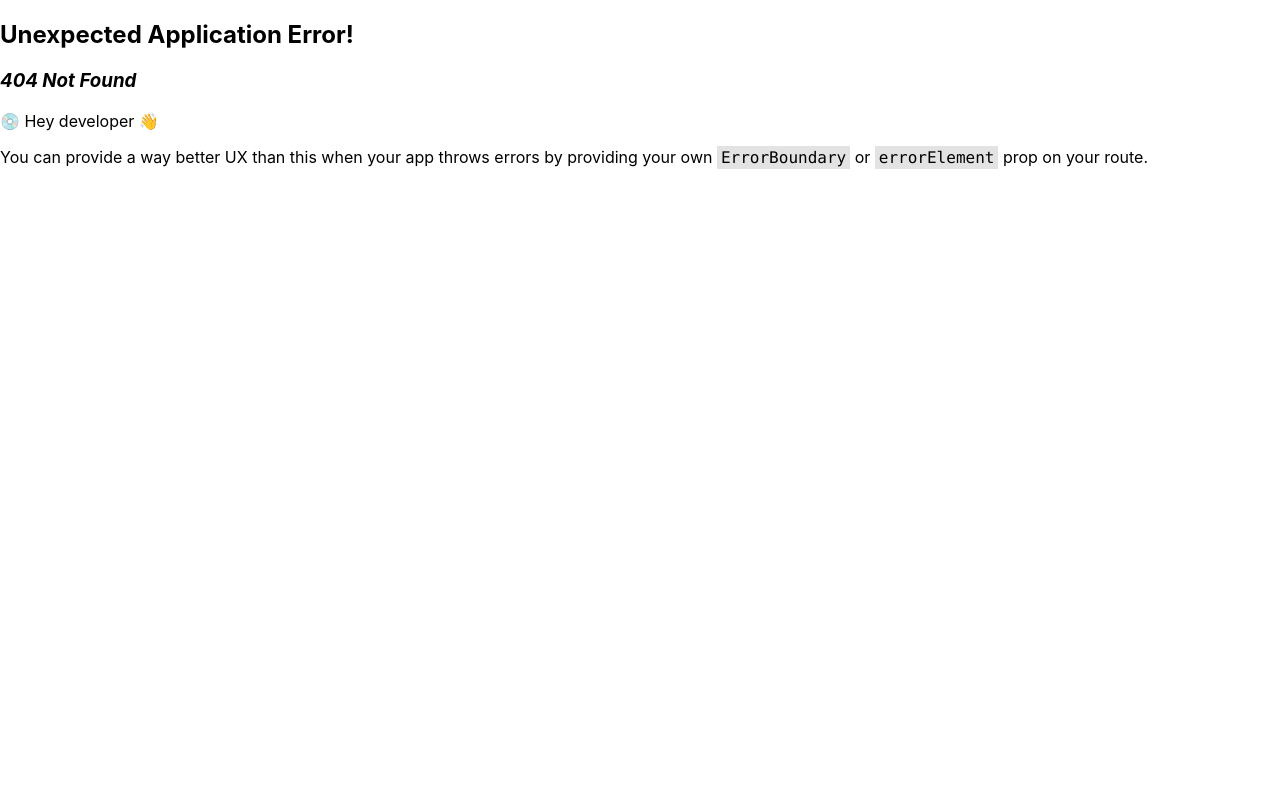
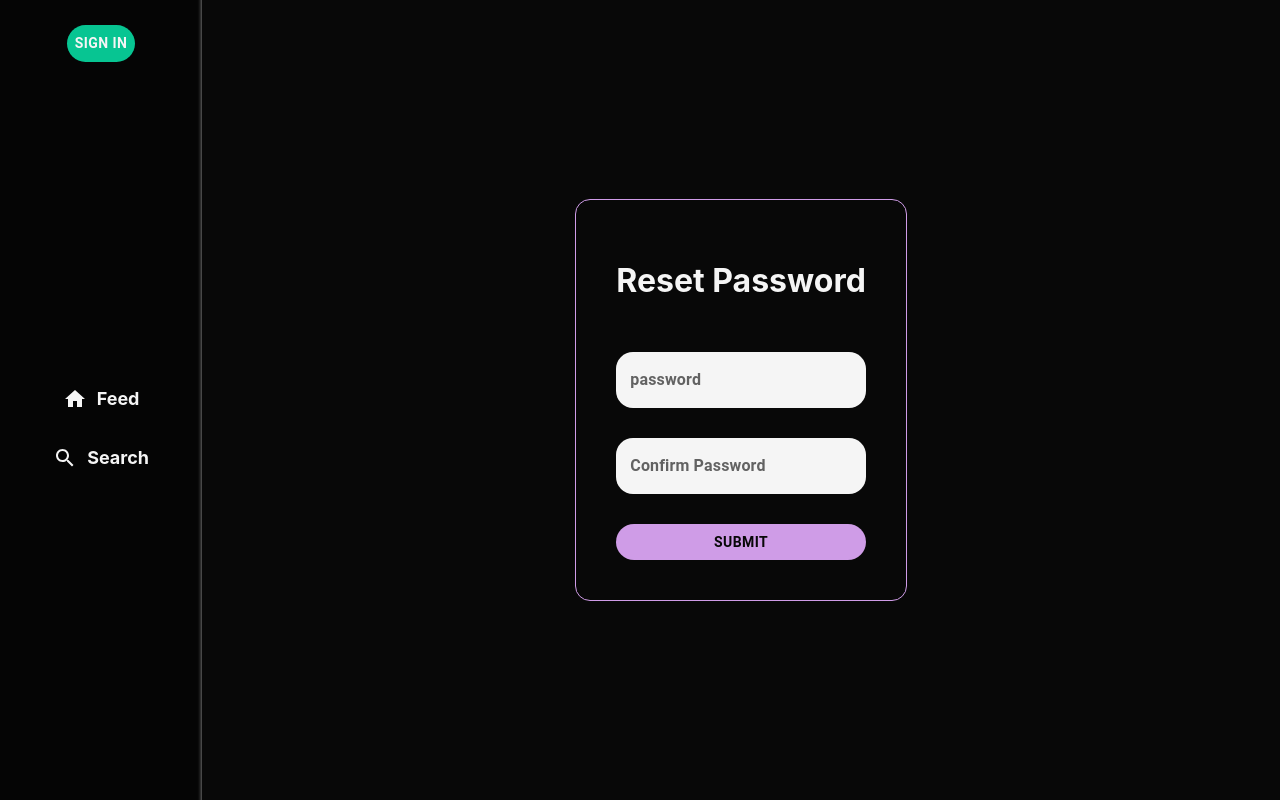
Before and after one commit to codingYank/WolfPack, a React (Create React App) app in the folder frontend/: page /resetPassword/1/1 in a window 1280 px wide. Before the commit this address had no page. Built offline with nearby package versions, Linux system fonts and the light colour scheme.

Commit message:
working on reset password

```diff
--- a/frontend/src/assets/validation/updateUser.js
+++ b/frontend/src/assets/validation/updateUser.js
@@ -4,3 +4,19 @@ export const updateUserSchema = Yup.object().shape({
   name: Yup.string().required("Name is required"),
   handle: Yup.string().required("Handle is required"),
 })
+
+export const reqPasswordResetSchema = Yup.object().shape({
+  email: Yup.string()
+    .email("Please enter valid email")
+    .required("Email is required"),
+})
+
+export const passwordResetSchema = Yup.object().shape({
+  password: Yup.string()
+    .required("Required")
+    .min(5, "Password must be at least 5 characters"),
+
+  confirmPassword: Yup.string()
+    .oneOf([Yup.ref("password"), null], "Passwords must match")
+    .required("Required"),
+})
--- a/frontend/src/index.js
+++ b/frontend/src/index.js
@@ -23,6 +23,8 @@ import FollowersScreen from "./screens/FollowersScreen"
 import PrivateRoute from "./assets/components/PrivateRoute"
 import ValidatedRoute from "./assets/components/ValidatedRoute"
 import VerficationScreen from "./screens/VerficationScreen"
+import ResetPasswordScreen from "./screens/ResetPasswordScreen"
+import ReqResetPasswordScreen from "./screens/ReqResetPasswordScreen"
 
 const router = createBrowserRouter(
   createRoutesFromElements(
@@ -33,6 +35,11 @@ const router = createBrowserRouter(
       <Route path="/user/:id/following" element={<FollowingScreen />} />
       <Route path="/user/:id/followers" element={<FollowersScreen />} />
       <Route path="/post/:id" element={<PostScreen />} />
+      <Route path="/reqestPasswordReset" element={<ReqResetPasswordScreen />} />
+      <Route
+        path="/resetPassword/:id/:code"
+        element={<ResetPasswordScreen />}
+      />
       <Route path="/verify/:id" element={<VerficationScreen />} />
       <Route path="/register" element={<RegisterScreen />} />
       <Route path="/login" element={<LoginScreen />} />
--- a/frontend/src/screens/LoginScreen.jsx
+++ b/frontend/src/screens/LoginScreen.jsx
@@ -83,6 +83,7 @@ const LoginScreen = () => {
         />
         <Accent3Button type='submit' disabled={isLoading}>Sign In</Accent3Button>
         <Link to={ redirect ? `/register?redirect=${redirect}` : '/register'} style={{ color: theme.palette.secondary.main }}>Create an account</Link>
+        <Link to={'/reqestPasswordReset'} style={{ color: theme.palette.secondary.main }}>Forgot Password</Link>
       </Box>
     </FormContainer>
   )
--- /dev/null
+++ b/frontend/src/screens/ReqResetPasswordScreen.jsx
@@ -0,0 +1,58 @@
+import React, { useState } from 'react'
+import Box from '@mui/material/Box'
+import {Accent3Button} from '../assets/components/button'
+import FormContainer from '../assets/components/FormContainer'
+import { PrimaryTextField } from '../assets/components/textField'
+import { useFormik } from 'formik'
+import { useReqPasswordResetMutation } from '../slices/usersApiSlice'
+import { reqPasswordResetSchema } from '../assets/validation/updateUser'
+import { toast } from 'react-toastify'
+
+const ReqResetPasswordScreen = () => {
+  const [email, setEmail] = useState('')
+
+  const onSubmit = (e) => {
+    console.log(e)
+    try {
+      reqPasswordReset(e)
+      toast.success('Email sent')
+    } catch(err) {
+      toast.error(err?.data?.message || err.error)
+    }
+  }
+
+  const [reqPasswordReset, {isLoading}] = useReqPasswordResetMutation()
+
+  const formik = useFormik({
+    initialValues: {
+      email
+    },
+    onSubmit,
+    validationSchema: reqPasswordResetSchema
+  })
+
+  return (
+    <FormContainer>
+      <Box
+        component='form'
+        onSubmit={formik.handleSubmit}
+        sx={{display: 'flex', flexDirection: 'column', gap: '30px'}}
+        style={{textAlign: 'center'}}
+      >
+        <h1 >Reset Password</h1>
+        <PrimaryTextField
+          id='email'
+          label="Email"
+          value={formik.values.email}
+          onChange={formik.handleChange}
+          onBlur={formik.handleBlur}
+          error={formik.touched.email && Boolean(formik.errors.email)}
+          helperText={formik.touched.email && formik.errors.email}
+        />
+        <Accent3Button type='submit' disabled={isLoading}>Send</Accent3Button>
+      </Box>
+    </FormContainer>
+  )
+}
+
+export default ReqResetPasswordScreen
--- /dev/null
+++ b/frontend/src/screens/ResetPasswordScreen.jsx
@@ -0,0 +1,82 @@
+import React, { useState } from 'react'
+import Box from '@mui/material/Box'
+import {Accent3Button} from '../assets/components/button'
+import FormContainer from '../assets/components/FormContainer'
+import { PrimaryTextField } from '../assets/components/textField'
+import { useFormik } from 'formik'
+import { passwordResetSchema } from '../assets/validation/updateUser'
+import { useResetPasswordMutation } from '../slices/usersApiSlice'
+import { useNavigate, useParams } from 'react-router-dom'
+import { toast } from 'react-toastify'
+
+const ResetPasswordScreen = () => {
+  const [password, setPassword] = useState('')
+  const [confirmPassword, setConfirmPassowrd] = useState('')
+
+  const { id, code } = useParams()
+
+  const navigate = useNavigate()
+
+  const [resetPassword, {isLoading}] = useResetPasswordMutation()
+
+  const onSubmit = (e) => {
+    let data = {
+      password: e.password,
+      confirmPassword: e.confirmPassword,
+      id,
+      code
+    }
+    console.log(data)
+    try {
+      resetPassword(data)
+      navigate('/login')
+    } catch (err) {
+      toast.error(err?.data?.message || err.error)
+    }
+  }
+
+  const formik = useFormik({
+    initialValues: {
+      password,
+      confirmPassword
+    },
+    onSubmit,
+    validationSchema: passwordResetSchema
+  })
+
+  return (
+    <FormContainer>
+      <Box
+        component='form'
+        onSubmit={formik.handleSubmit}
+        sx={{display: 'flex', flexDirection: 'column', gap: '30px'}}
+        style={{textAlign: 'center'}}
+      >
+        <h1 >Reset Password</h1>
+        <PrimaryTextField
+          id='password'
+          label="password"
+          type='password'
+          value={formik.values.password}
+          onChange={formik.handleChange}
+          onBlur={formik.handleBlur}
+          error={formik.touched.password && Boolean(formik.errors.password)}
+          helperText={formik.touched.password && formik.errors.password}
+        />
+        <PrimaryTextField
+          id='confirmPassword'
+          label="Confirm Password"
+          type='password'
+          value={formik.values.confirmPassword}
+          onChange={formik.handleChange}
+          onBlur={formik.handleBlur}
+          error={formik.touched.confirmPassword && Boolean(formik.errors.confirmPassword)}
+          helperText={formik.touched.confirmPassword && formik.errors.confirmPassword}
+        />
+        <Accent3Button type='submit' disabled={isLoading}>Submit</Accent3Button>
+      </Box>
+    </FormContainer>
+  )
+}
+
+export default ResetPasswordScreen
--- a/frontend/src/slices/usersApiSlice.js
+++ b/frontend/src/slices/usersApiSlice.js
@@ -20,6 +20,20 @@ export const usersApiSlice = apiSlice.injectEndpoints({
     verifyEmail: builder.mutation({
       query: (data) => ({
         url: `${USERS_URL}/verify`,
+        method: "POST",
+        body: data,
+      }),
+    }),
+    reqPasswordReset: builder.mutation({
+      query: (data) => ({
+        url: `${USERS_URL}/requestPasswordReset`,
+        method: "POST",
+        body: data,
+      }),
+    }),
+    resetPassword: builder.mutation({
+      query: (data) => ({
+        url: `${USERS_URL}/resetPassword`,
         method: "POST",
         body: data,
       }),
@@ -98,6 +112,8 @@ export const {
   useGetSignedInUserQuery,
   useLogoutMutation,
   useRegisterMutation,
+  useReqPasswordResetMutation,
+  useResetPasswordMutation,
   useUpdateUserMutation,
   useGetUserByIdQuery,
   useFollowUserMutation,
```
Also changed, not shown: 2 other files (tests, documents, lock files or other folders).
